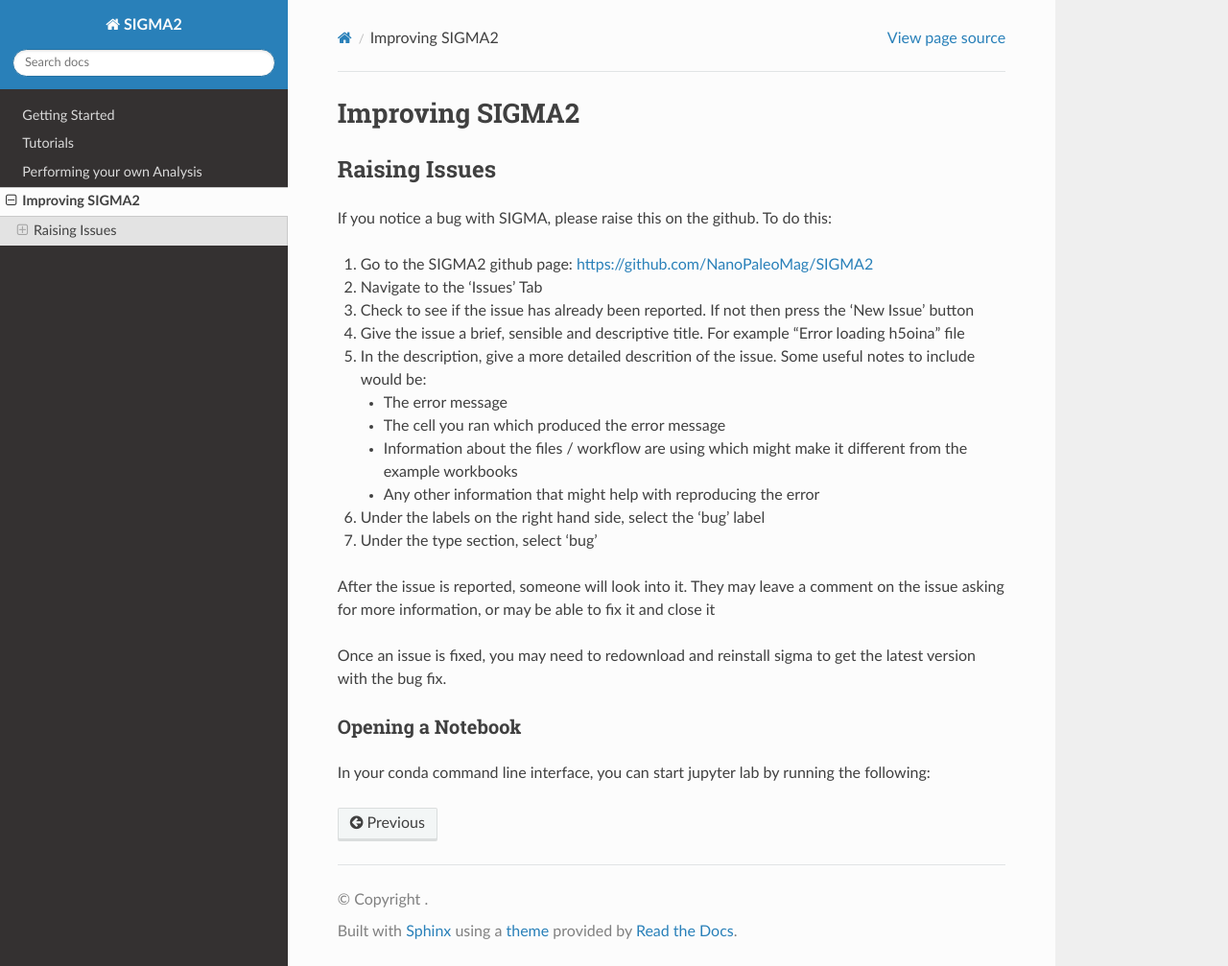
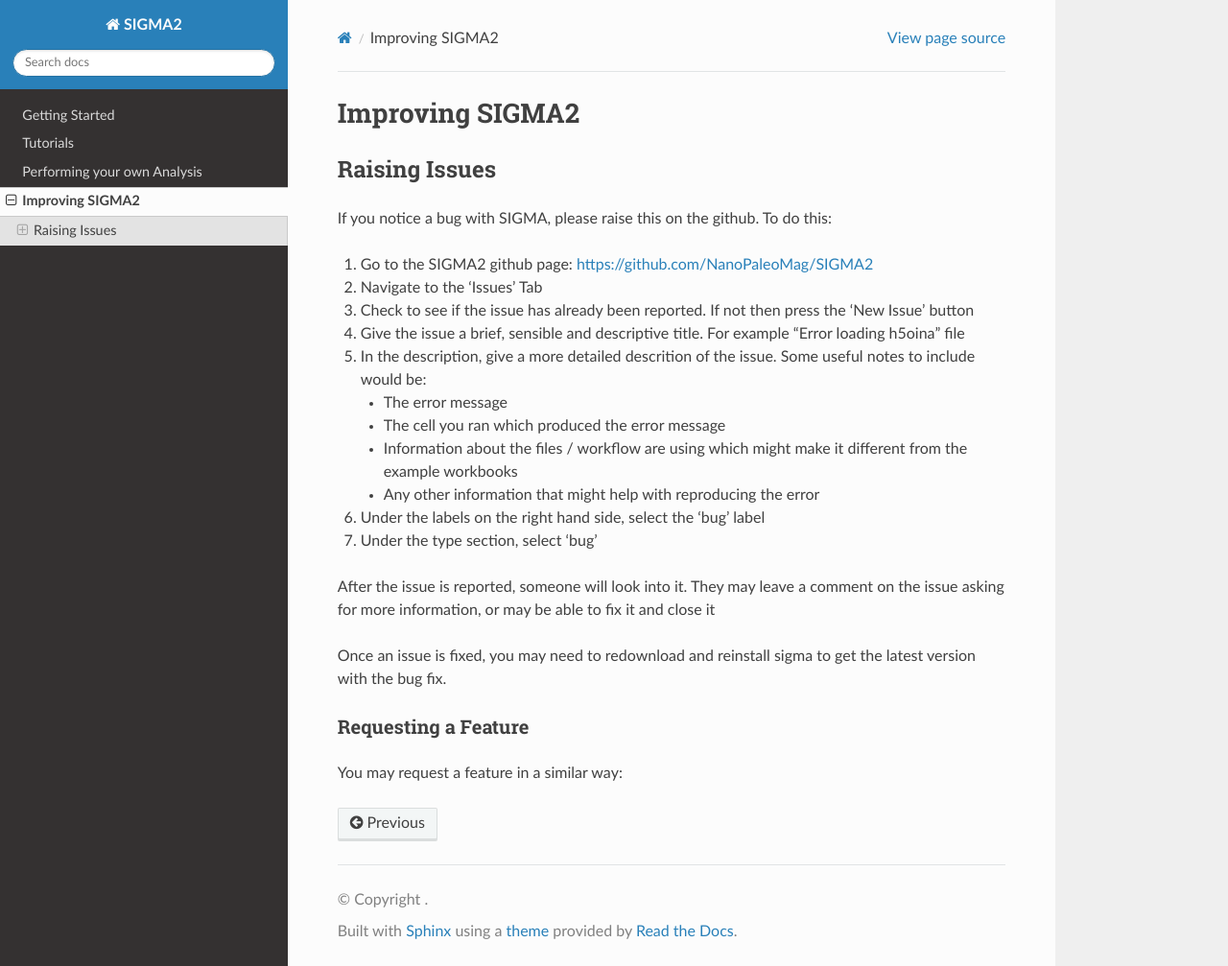
Before and after one commit to t-ginnis/SIGMA_docs, a Sphinx documentation site: the page built from docs/source/issues.rst, in a window 1280 px wide and 1007 px high. Shown: the whole window at 96% size. Built offline with Sphinx 7.4.7 and the Read the Docs theme 3.1.0, drawn with Linux system fonts in a browser that asks for light colours.

Commit message:
Update issues.rst

```diff
--- a/docs/source/issues.rst
+++ b/docs/source/issues.rst
@@ -31,7 +31,7 @@
 Once an issue is fixed, you may need to redownload and reinstall sigma to get the latest version with the bug fix.
 
 
-Opening a Notebook
+Requesting a Feature
 ^^^^^^^^^^^^^^^^^^
 
-In your conda command line interface, you can start jupyter lab by running the following:
+You may request a feature in a similar way:
```
